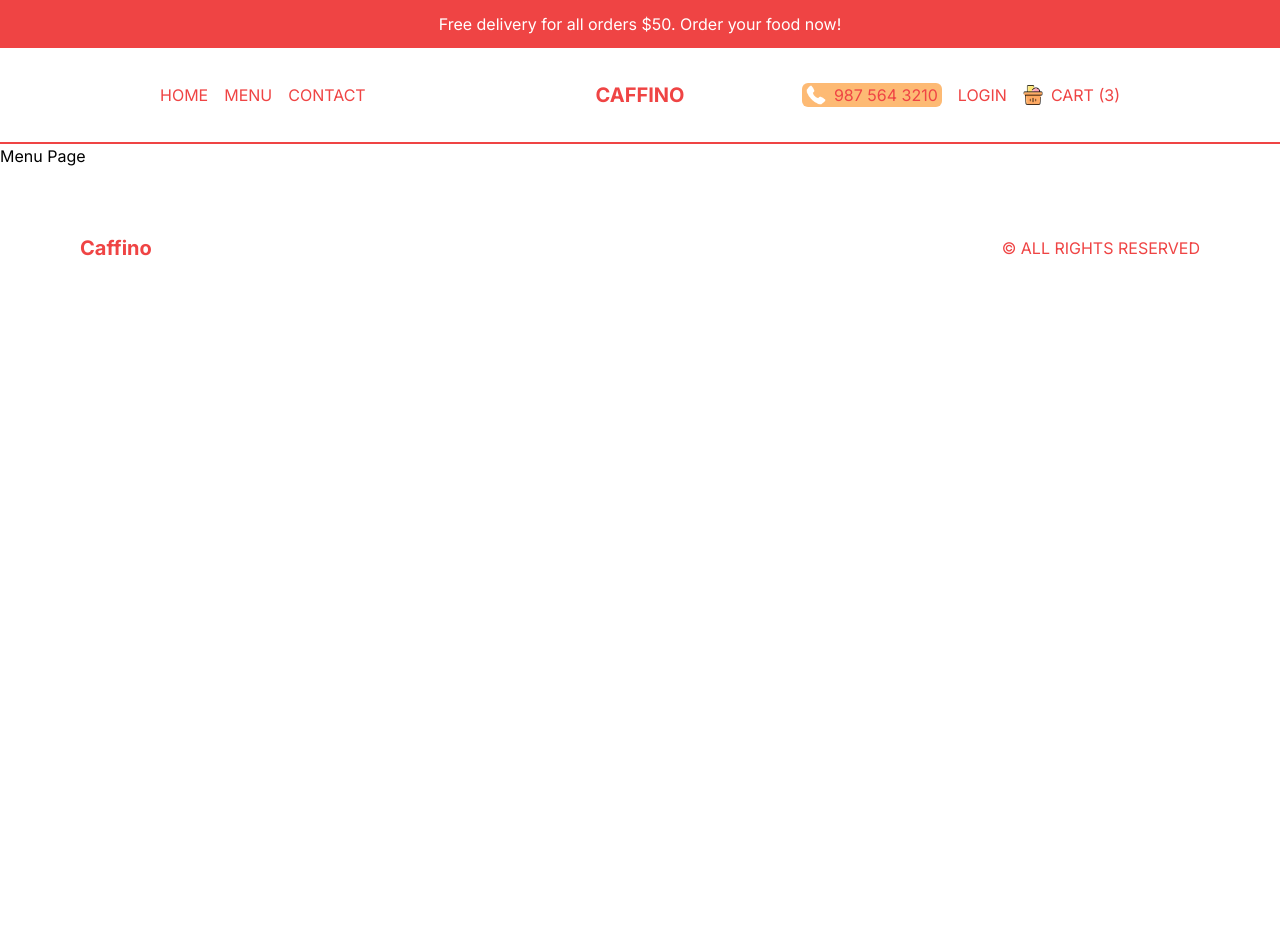
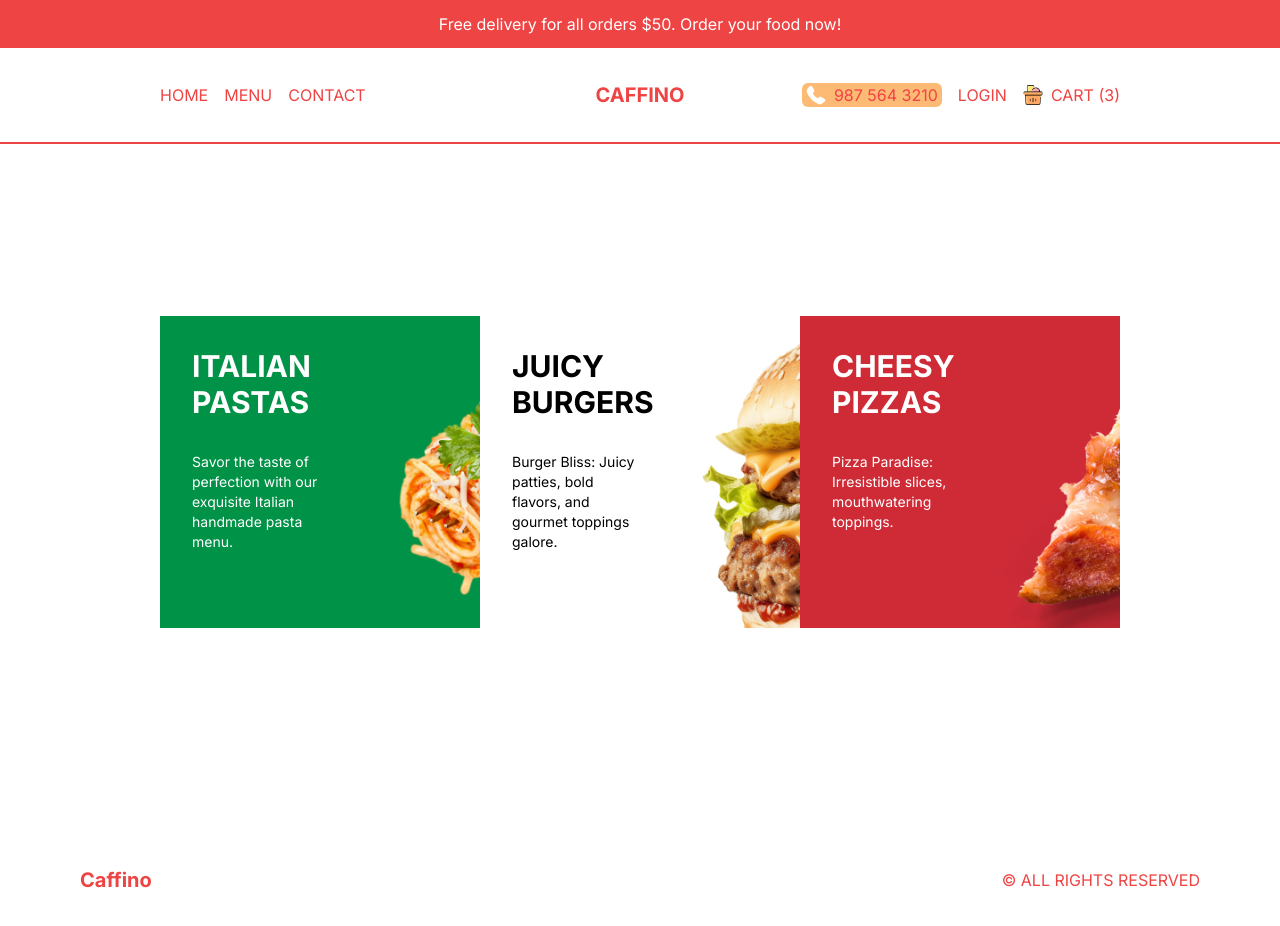
Before and after one commit to raahulvinod/Food-order-app, a Next.js app: page /menu in a window 1280 px wide. Shown: the top 926 px of the page. Before the commit the page ends 800 px from the top, so only its background shows below. Built offline with nearby package versions, Linux system fonts and the light colour scheme.

Commit message:
Category Page Added

```diff
--- a/src/app/menu/page.tsx
+++ b/src/app/menu/page.tsx
@@ -1,7 +1,32 @@
+import { menu } from '@/components/data';
+import Link from 'next/link';
 import React from 'react';
 
 const MenuPage = () => {
-  return <div>Menu Page</div>;
+  return (
+    <div className="p-4 lg:px-20 xl:px-40 h-[calc(100vh-6rem)] md:h-[calc(100vh-9rem)] flex flex-col md:flex-row items-center">
+      {menu.map((category) => (
+        <Link
+          href={`/menu/${category.slug}`}
+          key={category.id}
+          className="w-full h-1/3 bg-cover p-8 md:h-1/2"
+          style={{ backgroundImage: `url(${category.img})` }}
+        >
+          <div className={`text-${category.color} w-1/2`}>
+            <h1 className="uppercase font-bold text-3xl">{category.title}</h1>
+            <p className="text-sm my-8">{category.desc}</p>
+            <button
+              className={`hidden 2xl:block bg-${category.color} text-${
+                category.color === 'black' ? 'white' : 'red-500'
+              } py-2 px-4 rounded-md`}
+            >
+              Explore
+            </button>
+          </div>
+        </Link>
+      ))}
+    </div>
+  );
 };
 
 export default MenuPage;
--- a/src/components/data.ts
+++ b/src/components/data.ts
@@ -382,7 +382,7 @@
     id: 3,
     slug: 'pizzas',
     title: 'Cheesy Pizzas',
-    desc: 'Pizza Paradise: Irresistible slices, mouthwatering toppings, and cheesy perfection.',
+    desc: 'Pizza Paradise: Irresistible slices, mouthwatering toppings.',
     img: '/temporary/m3.png',
     color: 'white',
   },
```
